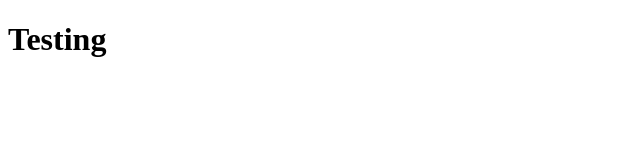
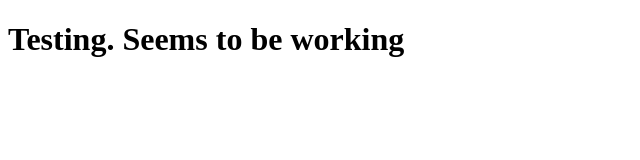
Before and after one commit to ALWTrust/coursera-test, a plain HTML site: page site/index.html in a window 1280 px wide. Shown: the whole page, without its empty margins (0-640 px from the left). Drawn offline with Linux system fonts and the light colour scheme.

Commit message:
Further testing with small addition to page content

```diff
--- a/site/index.html
+++ b/site/index.html
@@ -5,6 +5,6 @@
 	<title>Hello Self</title>
 </head>
 <body>
-<h1>Testing</h1>
+<h1>Testing. Seems to be working</h1>
 </body>
 </html>
```
